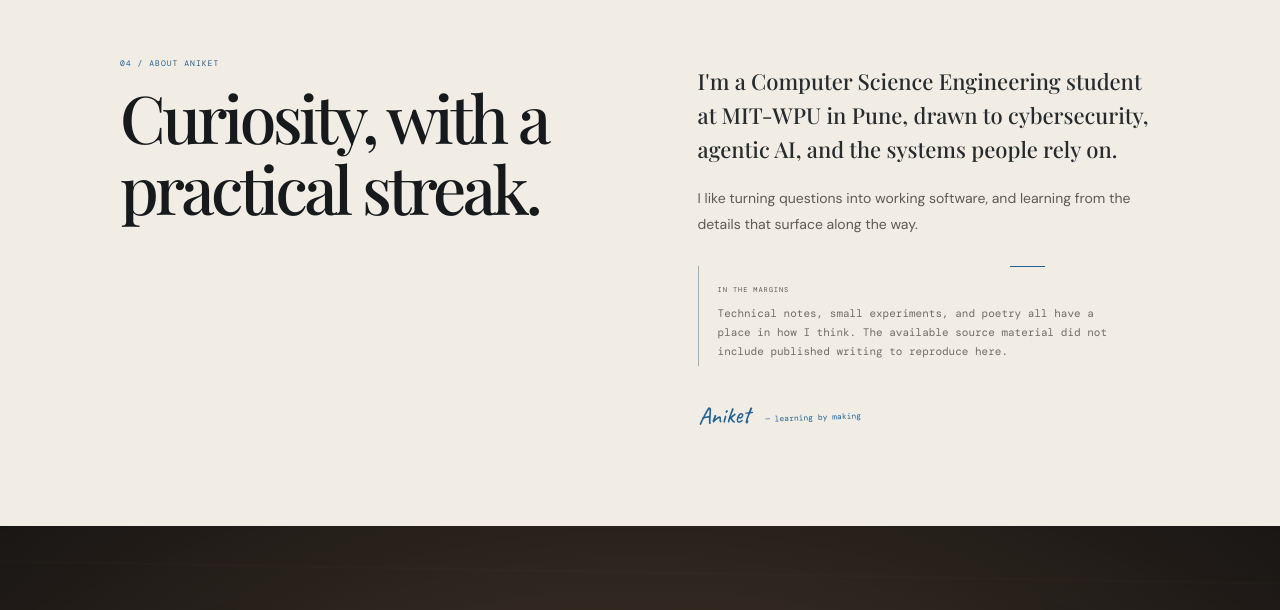
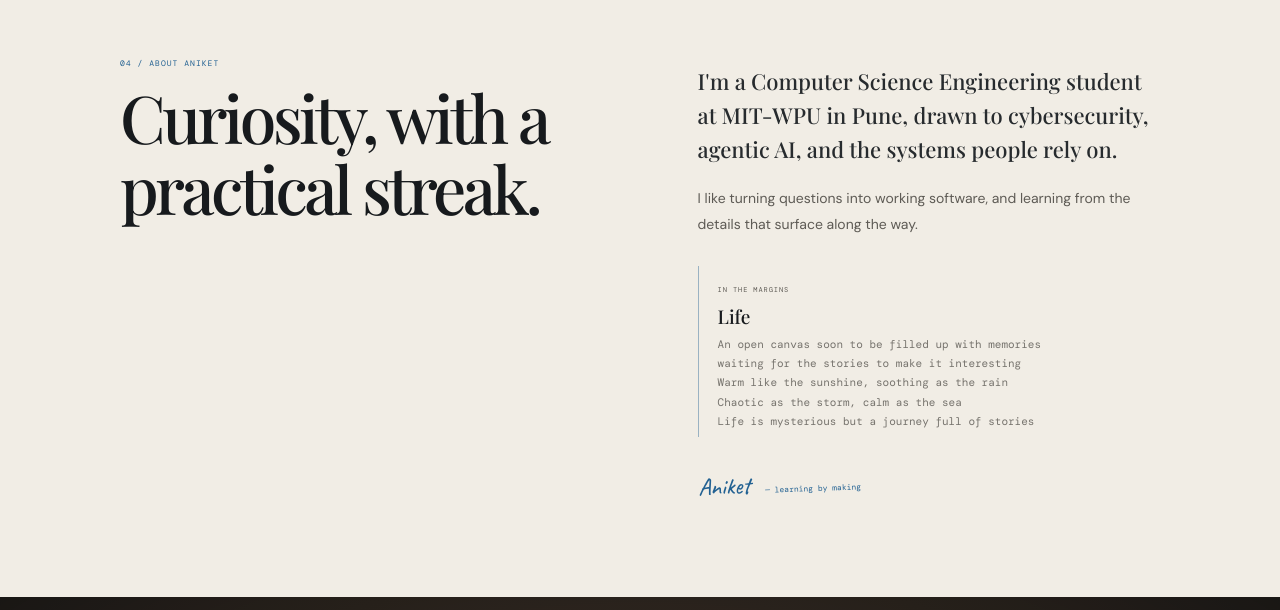
Before and after one commit to anikod25/portfolio-v2, a React (Vite) app: page / in a window 1280 px wide. Shown: the part 3811-4421 px from the top of the page. Built offline with nearby package versions, Linux system fonts and the light colour scheme; a web font is replaced by a local one.

Commit message:
Restore compact in-the-margins poem

```diff
--- a/src/App.css
+++ b/src/App.css
@@ -363,9 +363,10 @@ button { cursor: pointer; }
 .milestone-entry p { margin: 5px 0 0; color: #5e5b55; font: 11px/1.55 var(--sans); }
 .timeline-note { max-width: 815px; margin: 20px auto 0; padding-left: 20px; }
 .about-writing { position: relative; margin-top: 28px; padding: 18px 0 6px 19px; border-left: 1px solid rgba(34,97,146,.42); }
-.about-writing .eyebrow { margin: 0 0 7px; font-size: 7px; }
-.about-writing p:last-child { max-width: 390px; margin: 0; color: #716d65; font: 11px/1.7 var(--mono); }
-.writing-rule { position: absolute; top: 0; right: 25%; width: 35px; border-top: 1px solid var(--blue); }
+.about-writing .eyebrow { margin: 0 0 8px; font-size: 7px; }
+.about-writing h3 { margin: 0 0 7px; color: var(--charcoal); font: 500 19px/1.2 var(--serif); }
+.poem-lines { display: grid; gap: 0; }
+.poem-lines p { max-width: 410px; margin: 0; color: var(--muted); font: 11px/1.75 var(--mono); }
 .contact-section { position: relative; overflow: hidden; padding: clamp(55px,8vw,98px) 24px 0; color: var(--paper); background: radial-gradient(ellipse at 50% 45%,#49382a,#2b241e 64%,#1b1917); isolation: isolate; }
 .contact-desk { position: absolute; z-index: -1; inset: 0; opacity: .3; background: repeating-linear-gradient(1deg,transparent 0 25px,rgba(219,164,104,.06) 26px,transparent 29px 58px),radial-gradient(ellipse at 50% 50%,transparent 34%,rgba(0,0,0,.55) 100%); }
 .contact-paper { position: relative; display: grid; width: min(880px,100%); min-height: 440px; grid-template-columns: 1fr 150px; margin: 0 auto 60px; color: var(--charcoal); background-color: #eee9df; background-image: repeating-linear-gradient(0deg,rgba(94,83,65,.026) 0 1px,transparent 1px 4px),radial-gradient(ellipse at 12% 4%,rgba(255,255,255,.47),transparent 60%); box-shadow: 0 25px 36px rgba(0,0,0,.35),0 3px 6px rgba(0,0,0,.22); transform-origin: center bottom; }
--- a/src/App.tsx
+++ b/src/App.tsx
@@ -144,7 +144,14 @@ function AchievementsExperience() {
   </div></section>
 }
 function About() {
-  return <section className="section about-section" id="about"><div className="section-wrap about-grid"><SectionHeading label="04 / ABOUT ANIKET" title="Curiosity, with a practical streak." /><div className="about-copy"><p className="about-lead">I'm a Computer Science Engineering student at MIT-WPU in Pune, drawn to cybersecurity, agentic AI, and the systems people rely on.</p><p>I like turning questions into working software, and learning from the details that surface along the way.</p><div className="about-writing"><span className="writing-rule" aria-hidden="true"/><p className="eyebrow">IN THE MARGINS</p><p>Technical notes, small experiments, and poetry all have a place in how I think. The available source material did not include published writing to reproduce here.</p></div><div className="about-signature">Aniket <span>— learning by making</span></div></div></div></section>
+  return <section className="section about-section" id="about">
+    <div className="section-wrap about-grid"><SectionHeading label="04 / ABOUT ANIKET" title="Curiosity, with a practical streak." /><div className="about-copy"><p className="about-lead">I'm a Computer Science Engineering student at MIT-WPU in Pune, drawn to cybersecurity, agentic AI, and the systems people rely on.</p><p>I like turning questions into working software, and learning from the details that surface along the way.</p>
+      <article className="about-writing" aria-labelledby="life-poem-title">
+        <p className="eyebrow">IN THE MARGINS</p><h3 id="life-poem-title">Life</h3>
+        <div className="poem-lines"><p>An open canvas soon to be filled up with memories</p><p>waiting for the stories to make it interesting</p><p>Warm like the sunshine, soothing as the rain</p><p>Chaotic as the storm, calm as the sea</p><p>Life is mysterious but a journey full of stories</p></div>
+      </article>
+      <div className="about-signature">Aniket <span>— learning by making</span></div></div></div>
+  </section>
 }
 
 function Contact() {
```
